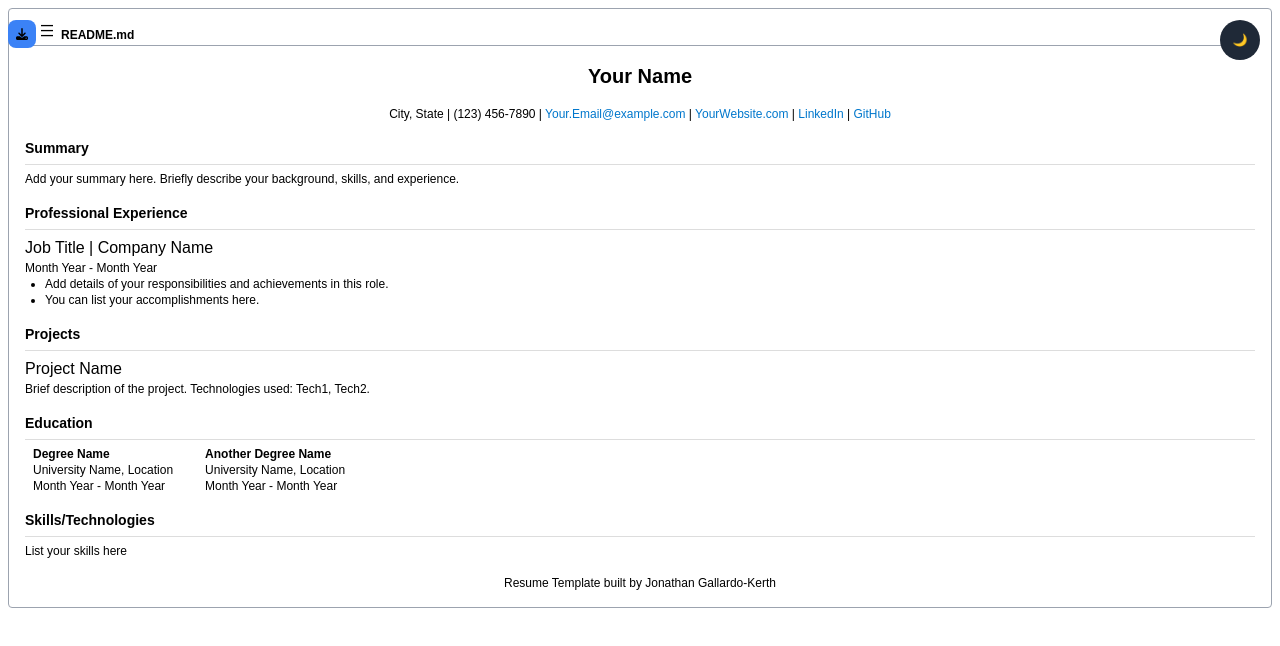
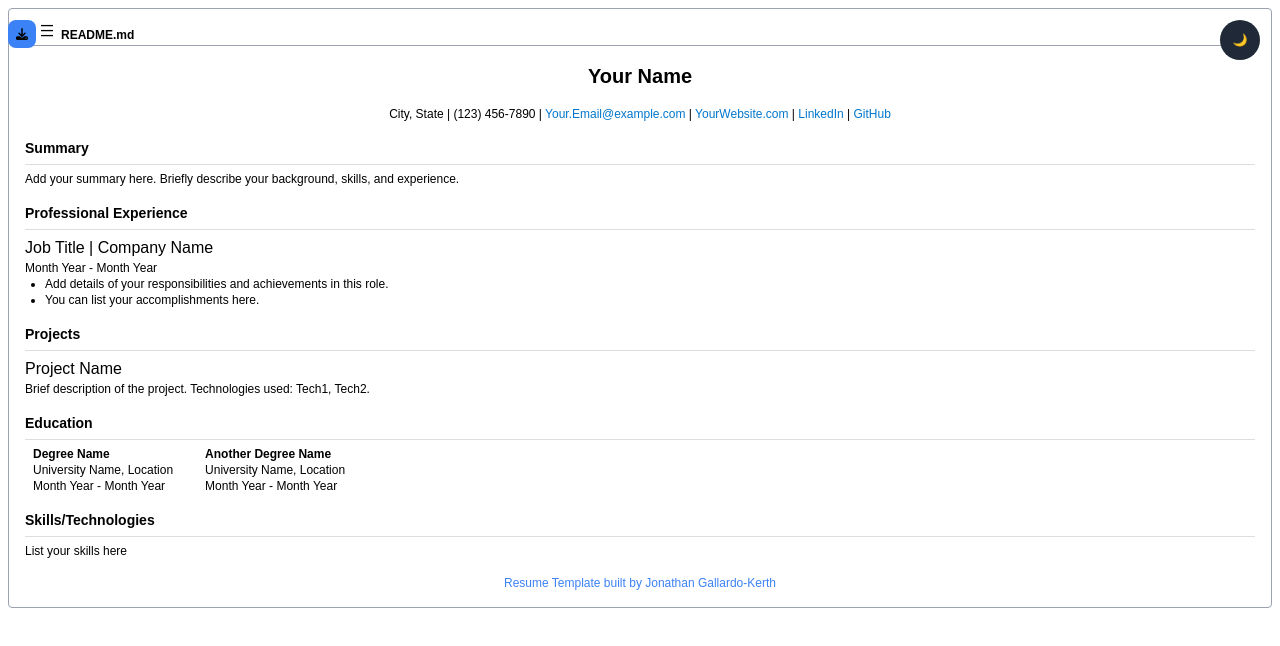
Before and after one commit to jonathankerth/resume-template, a plain HTML site: page index.html in a window 1280 px wide. Drawn offline with nearby package versions, Linux system fonts and the light colour scheme.

Commit message:
add link to my website in footer

```diff
--- a/index.html
+++ b/index.html
@@ -127,7 +127,14 @@
 
 				<!-- Footer Section -->
 				<div class="text-center text-xsm mt-4">
-					<p>Resume Template built by Jonathan Gallardo-Kerth</p>
+					<a
+						href="https://www.jonathankerth.com/"
+						class="text-blue-500 hover:underline"
+						target="_blank"
+						rel="noopener noreferrer"
+					>
+						<p>Resume Template built by Jonathan Gallardo-Kerth</p>
+					</a>
 				</div>
 			</div>
 		</div>
```
